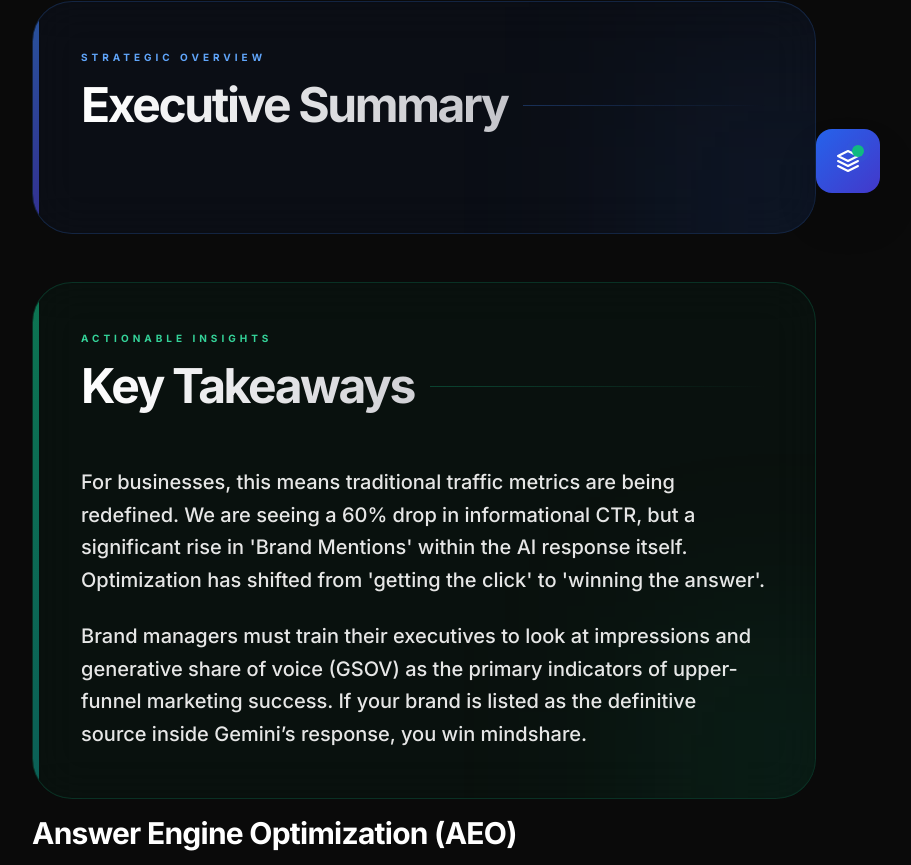
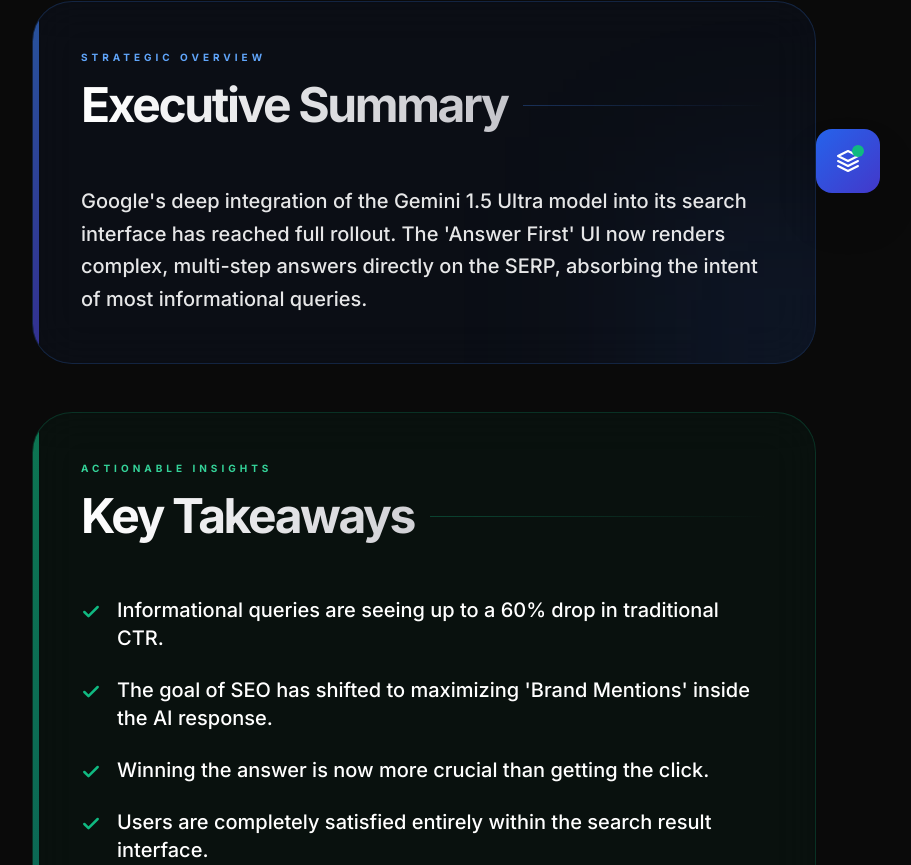
Before and after one commit to Chaitanya9184/portfolio, a Next.js app: page /blog/aeo-dominance-google-gemini-search-upgrades in a window 1280 px wide. Shown: the part 575-1440 px from the top of the page, without its empty margins (368-1279 px from the left). Built offline with nearby package versions, Linux system fonts and the light colour scheme.

Commit message:
fix: restore executive summary text by splitting combined heading/content blocks

```diff
--- a/src/app/blog/[slug]/BlogPostClient.tsx
+++ b/src/app/blog/[slug]/BlogPostClient.tsx
@@ -27,12 +27,16 @@
             const isKeyTakeaways = trimmed.toUpperCase().startsWith('## KEY TAKEAWAYS');
 
             if (isExecutiveSummary || isKeyTakeaways) {
-                const title = trimmed.replace('## ', '');
+                const lines = trimmed.split('\n');
+                const titleLine = lines[0];
+                const contentLines = lines.slice(1).map(l => l.trim()).filter(Boolean);
+
+                const title = titleLine.replace('## ', '');
                 const id = title.toLowerCase().replace(/[^\w\s-]/g, '').replace(/\s+/g, '-');
                 const isSummary = title.toLowerCase().includes('summary');
 
                 // Collect subsequent paragraphs until next heading
-                const sectionContent: string[] = [];
+                const sectionContent: string[] = [...contentLines];
                 let j = i + 1;
                 while (j < paragraphs.length && !paragraphs[j].trim().startsWith('#')) {
                     sectionContent.push(paragraphs[j].trim());
@@ -41,8 +45,8 @@
 
                 rendered.push(
                     <div key={i} id={id} className={`mt-16 mb-12 p-8 md:p-12 rounded-[2.5rem] border backdrop-blur-xl relative overflow-hidden group scroll-mt-32 ${isSummary
-                            ? 'bg-blue-600/5 border-blue-500/20'
-                            : 'bg-emerald-600/5 border-emerald-500/20'
+                        ? 'bg-blue-600/5 border-blue-500/20'
+                        : 'bg-emerald-600/5 border-emerald-500/20'
                         }`}>
                         <div className={`absolute top-0 left-0 w-1.5 h-full opacity-60 bg-gradient-to-b ${isSummary ? 'from-blue-500 to-indigo-600' : 'from-emerald-500 to-teal-600'
                             }`} />
```
